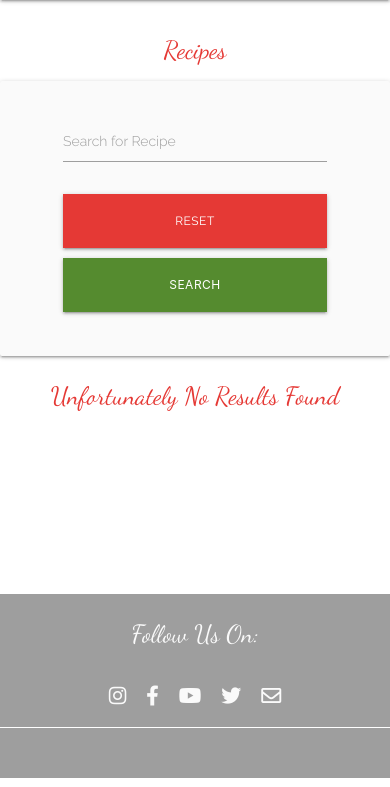
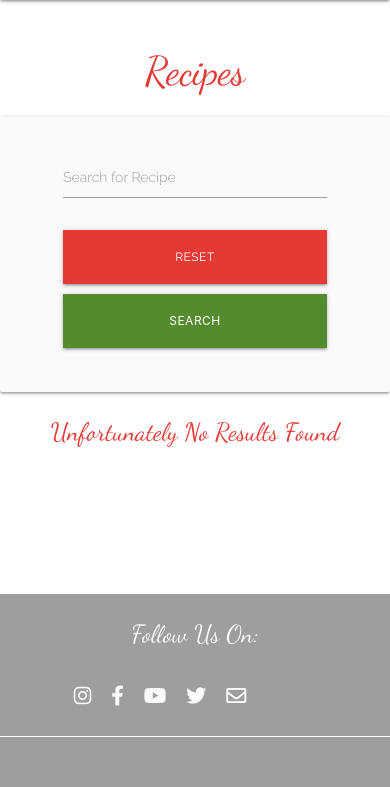
Before and after one commit to andrewskyboss/milestone-project-03, a Flask app: page /search in a window 390 px wide. Shown: the part 90-877 px from the top of the page. Run offline with Flask 2, Linux system fonts and the light colour scheme; data that the repository does not hold is empty; some libraries are stand-ins or nearby versions; grey boxes are pictures that could not be loaded.

Commit message:
CSS clean up and validation

```diff
--- a/static/css/style.css
+++ b/static/css/style.css
@@ -23,6 +23,7 @@ a {
     color: inherit;
     transition: color 0.8s ease;
 }
+
 .container {
     margin-top: 40px;
     margin-bottom: 40px;
@@ -38,10 +39,12 @@ header {
     width: 100%;
     z-index: 1500;
 }
+
 h1, h2, h3 {
     font-family: 'Dancing Script', cursive;
     text-transform: capitalize;
 }
+
 h1 {font-size: 52px;}
 h2 { font-size: 42px;}
 h3 { font-size: 32px; }
@@ -50,21 +53,19 @@ main {
     padding-top: 100px;
     min-height: calc(100vh - 160px);
 }
+
 nav.nav-extended .nav-wrapper {
     min-height: 90px;
     background-color: var(--color-white);
-    /* display: inline-flex; */
 }
-/* .search-box-container {
-    margin-left: 50px;
-    margin-right: 50px;
-} */
+
 nav ul a {
     color: var(--color-brand-5);
     padding: 13px 15px;
     background-color: transparent;
     transition: all 0.8s ease;
 }
+
 nav ul a.user-link,
 .sidenav li>a.user-link {
     background-color: var(--color-brand-3);
@@ -76,10 +77,12 @@ nav > div > ul > li > a:hover {
     background-color: var(--color-brand-3);
     color: var(--color-white);
 }
+
 nav > div > ul > li > a.user-link:hover {
     background-color: var(--color-brand-1);
     color: var(--color-white);
 }
+
 nav .brand-logo {
     height: 100%;
     width: 90px;
@@ -108,11 +111,13 @@ img.header-logo {
     height: auto;
     padding: 20px;
 }
+
 img.header-logo-mobile {
     position: relative;
     width: 100%;
     height: 80px;
 }
+
 #mobile-demo  li.mobile-menu-first-element {
     margin-top: 100px;
 }
@@ -153,11 +158,13 @@ img.header-logo-mobile {
     width: calc(100% - 40px);
     height: calc(100% - 40px);
 }
+
 .card .card-image img {
     height: 100%;
     object-fit: cover;
     object-position: center center;
 }
+
 .card .single-recipe {
     position: relative;
 }
@@ -169,6 +176,7 @@ img.header-logo-mobile {
 .card-content.single-recipe .single-recipe-box {
     padding: 30px;
 }
+
 .card-content.single-recipe .single-recipe-box .subtitle {
     text-align: left;
     padding-left: 10%;
@@ -176,6 +184,7 @@ img.header-logo-mobile {
     margin-top: 25px;
     margin-bottom: 25px;
 }
+
 .card-content.single-recipe .single-recipe-box .subtitle-text {
     text-align: left;
     margin-left: 20%;
@@ -184,6 +193,7 @@ img.header-logo-mobile {
     font-weight: 400;
     border-bottom: 1px solid var(--color-brand-4);
 }
+
 .card-content.single-recipe .single-recipe-box .single-recipe-button-box {
     margin-top: 20px;
 }
@@ -207,6 +217,7 @@ button.btn-large:hover,
 button.btn-small:hover {
     background-color: var(--color-brand-3)!important;
 }
+
 .link-text.light-green-text.text-darken-3:hover,
 .link-text.red-text.text-darken-1:hover {
     color: var(--color-brand-3)!important;
@@ -220,15 +231,13 @@ div.image-text-row {
     overflow: auto;
     margin-bottom: 40px;
 }
+
 div.image-text-col-recipe {
     display: flex;
     margin-top: 10px;
     margin-bottom: 10px;
 }
-/* div.image-text-col-recipe:last-child {
-    justify-content: center;
-    margin-left: 25%!important;
-} */
+
 .col.image-area {
     height: 100%;
     min-height: 300px;
@@ -237,6 +246,7 @@ div.image-text-col-recipe {
     position: relative;
     padding: 0;
 }
+
 .col.image-area-recipes {
     height: auto;
     min-height: 300px;
@@ -245,6 +255,7 @@ div.image-text-col-recipe {
     position: relative;
     padding: 0;
 }
+
 .col.image-area-recipes::before,
 .col.image-area::before {
     content: '';
@@ -257,6 +268,7 @@ div.image-text-col-recipe {
     width: calc(100% - 40px);
     height: calc(100% - 40px);
 }
+
 div.col.image-area-recipes > img.recipe-image,
 div.col.image-area > img.recipe-image {
     position: absolute;
@@ -265,6 +277,7 @@ div.col.image-area > img.recipe-image {
     object-fit: cover;
     object-position: center center;
 }
+
 div.col.content-area {
     height: 100%;
     min-height: 300px;
@@ -281,6 +294,7 @@ div.col.content-area .subtitle {
     margin-top: 0;
     margin-bottom: 5px;
 }
+
 div.col.content-area .subtitle-category,
 div.col.content-area .subtitle-cuisine {
     margin-top: 0;
@@ -298,6 +312,7 @@ div.col.content-area::before {
     width: calc(100% - 40px);
     height: calc(100% - 40px);
 }
+
 div.row.card-panel.search-box-container > form > div > div > a.button-recipes,
 div.card-content > div > div > a.button-user,
 div.col.content-area > a.button-recipes,
@@ -307,6 +322,7 @@ div.col.content-area > a.button {
     z-index: 2;
     transition: all 0.8s ease;
 }
+
 div.row.card-panel.search-box-container > form > div > div > a.button-recipes:hover,
 div.card-content.single-recipe > div > div > a.button-recipe:hover,
 div.card-content > div > div > a.button-user:hover,
@@ -315,7 +331,6 @@ div.col.content-area > a.button:hover {
     background-color: var(--color-brand-3)!important;
     color: var(--color-white);
 }
-
 
 div.card-content > div > div > a.button-user{
     border-radius: 0;
@@ -331,17 +346,18 @@ div.categories-module .row .category-box .card-action a.button-category {
     z-index: 2;
     transition: all 0.8s ease;
 }
+
 div.categories-module .row .category-box .card-action a.button-category:hover {
     background-color: var(--color-brand-3)!important;
     color: var(--color-white);
 }
-
 
 /* footer */
 
 footer > div > div > ul.list-inline.social-links {
     display: inline-flex;
 }
+
 footer {
     display: grid;
 }
@@ -373,10 +389,12 @@ footer > div > div.social-links-container {
 }
 
 @media only screen and (min-width: 993px) {
+
     div.image-text-col-recipe.recipes:last-child {
         justify-content: center;
         margin-left: 25%!important;
     }
+
     .search-box-container {
         margin-left: 50px;
         margin-right: 50px;
@@ -392,6 +410,7 @@ footer > div > div.social-links-container {
 
 /* max width */
 @media only screen and (max-width: 1199px) {
+
     h1 {font-size: 40px;}
     h2 { font-size: 30px;}
     h3 { font-size: 25px; }
@@ -412,6 +431,7 @@ footer > div > div.social-links-container {
     .search-box-container  form.search-box .valign-wrapper {
         flex-direction: column;
     }
+
     .card .card-content form  button.button-recipes,
     .card-panel > form > div > div > .button-recipes,
     div.card-content > div > div > a.button-user {
@@ -446,6 +466,16 @@ footer > div > div.social-links-container {
         font-size: 20px;
         padding: 10px 10px;
     }
+
+    footer > div > div > ul > li > a.inline-item.css-verification {
+        font-size: 20px;
+        padding: 0px 5px;
+    }
+
+    footer > div > div > ul > li > a.inline-item.css-verification img {
+        width: 60px!important;
+    }
+
     .btn-large {
         font-size: 12px;
     }
--- a/templates/base.html
+++ b/templates/base.html
@@ -121,6 +121,13 @@
 							<span class="sr-only">Contact Us</span>
 						</a>
                     </li>
+                    <li class="list-inline-item">
+						<a class="inline-item css-verification" href="http://jigsaw.w3.org/css-validator/check/referer" title="Check CSS">
+							<img style="border:0;width:88px;height:31px"
+							src="http://jigsaw.w3.org/css-validator/images/vcss-blue"
+							alt="Valid CSS!" />
+						</a>
+					</li>
                 </ul>
             </div>
         </div>
--- a/templates/recipes.html
+++ b/templates/recipes.html
@@ -1,6 +1,6 @@
 {% extends "base.html" %}
 {% block content %}
-    <h3 class="title red-text text-darken-1 center-align">Recipes</h3>
+    <h1 class="title red-text text-darken-1 center-align">Recipes</h1>
 
     <div class="row card-panel grey lighten-5 search-box-container">
         <form action="{{ url_for('search') }}" method="post" class="col s10 offset-s1 search-box">
--- a/templates/stats.html
+++ b/templates/stats.html
@@ -1,6 +1,6 @@
 {% extends "base.html" %}
 {% block content %}
-    <h3 class="title red-text text-darken-1 center-align">Some Stats about our recipes</h3>
+    <h1 class="title red-text text-darken-1 center-align">Some Stats about our recipes</h1>
     <h4 class="title light-green-text text-darken-3 center-align">We have {{ length_list }} recipes in our collection</h4>
 
     <div class="container">
```
